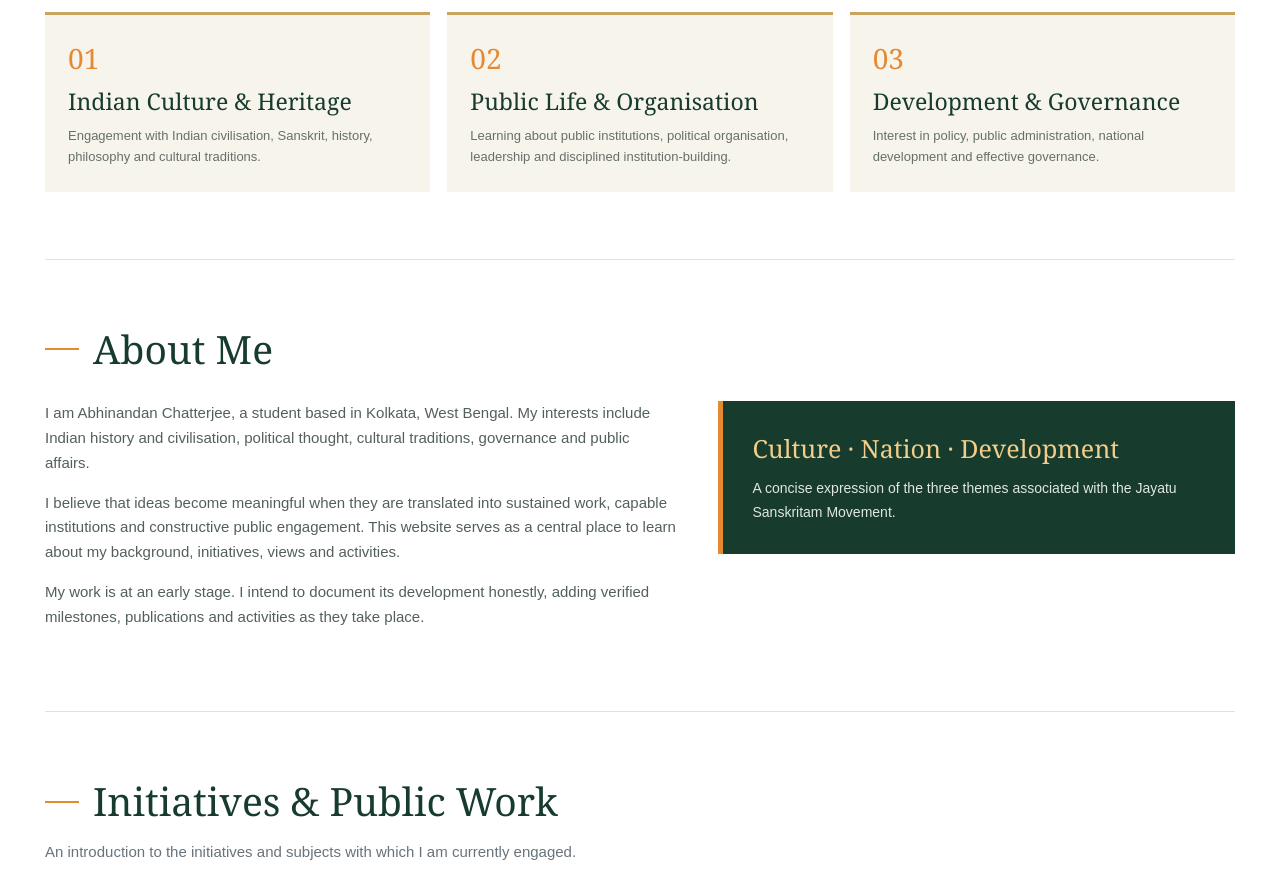
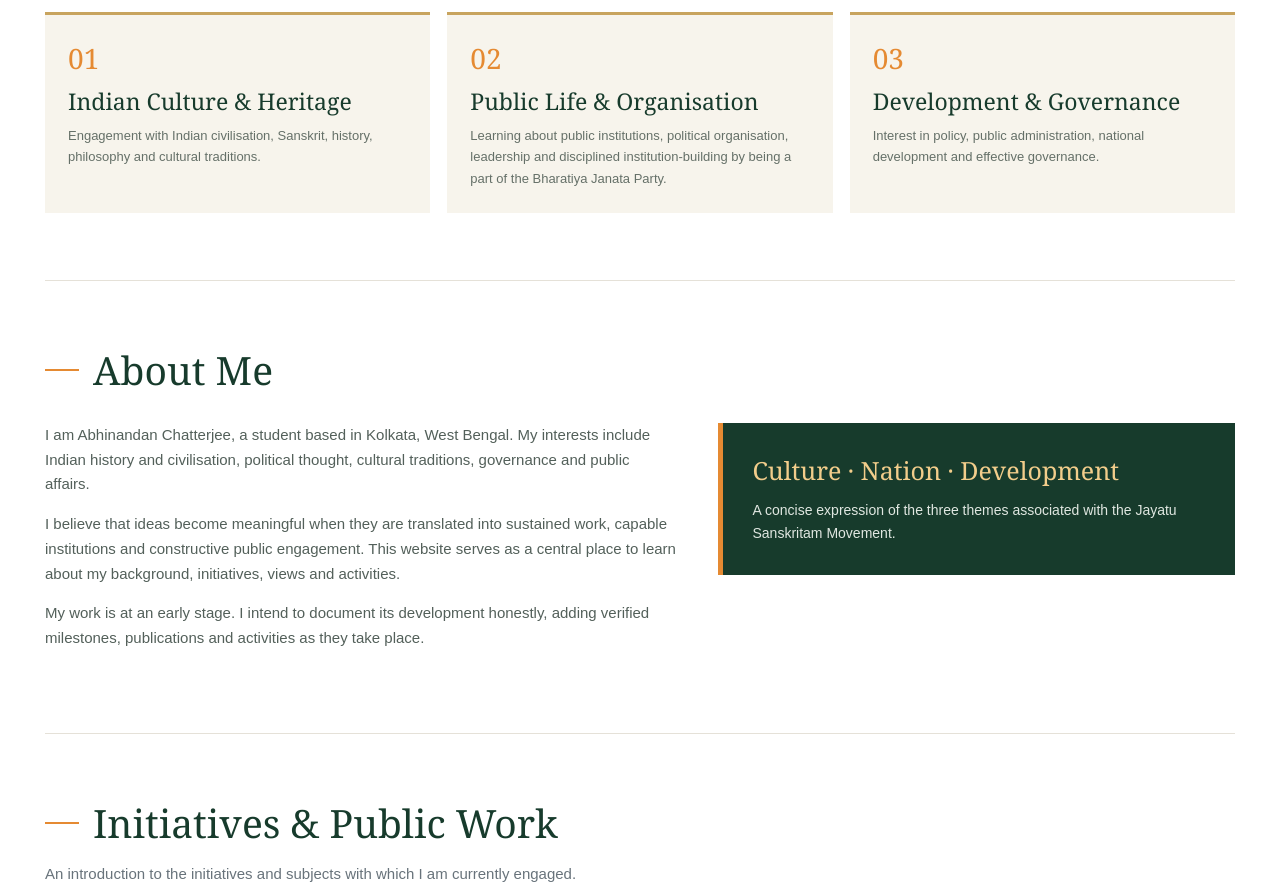
Before and after one commit to abhi20504/abhinandan.bjp.in, a plain HTML site: page index.html in a window 1280 px wide. Shown: the part 820-1712 px from the top of the page. Drawn offline with Linux system fonts and the light colour scheme.

Commit message:
Update index.html

```diff
--- a/index.html
+++ b/index.html
@@ -65,7 +65,7 @@ footer{background:#102d22;color:#d3ddd5;padding:26px 25px}.footer-inner{max-widt
  <p class="section-sub">The themes that guide my interests, study and organisational work.</p>
  <div class="feature-grid">
   <article class="feature"><div class="number">01</div><h3>Indian Culture &amp; Heritage</h3><p>Engagement with Indian civilisation, Sanskrit, history, philosophy and cultural traditions.</p></article>
-  <article class="feature"><div class="number">02</div><h3>Public Life &amp; Organisation</h3><p>Learning about public institutions, political organisation, leadership and disciplined institution-building.</p></article>
+  <article class="feature"><div class="number">02</div><h3>Public Life &amp; Organisation</h3><p>Learning about public institutions, political organisation, leadership and disciplined institution-building by being a part of the Bharatiya Janata Party.</p></article>
   <article class="feature"><div class="number">03</div><h3>Development &amp; Governance</h3><p>Interest in policy, public administration, national development and effective governance.</p></article>
  </div>
 </section>
```
